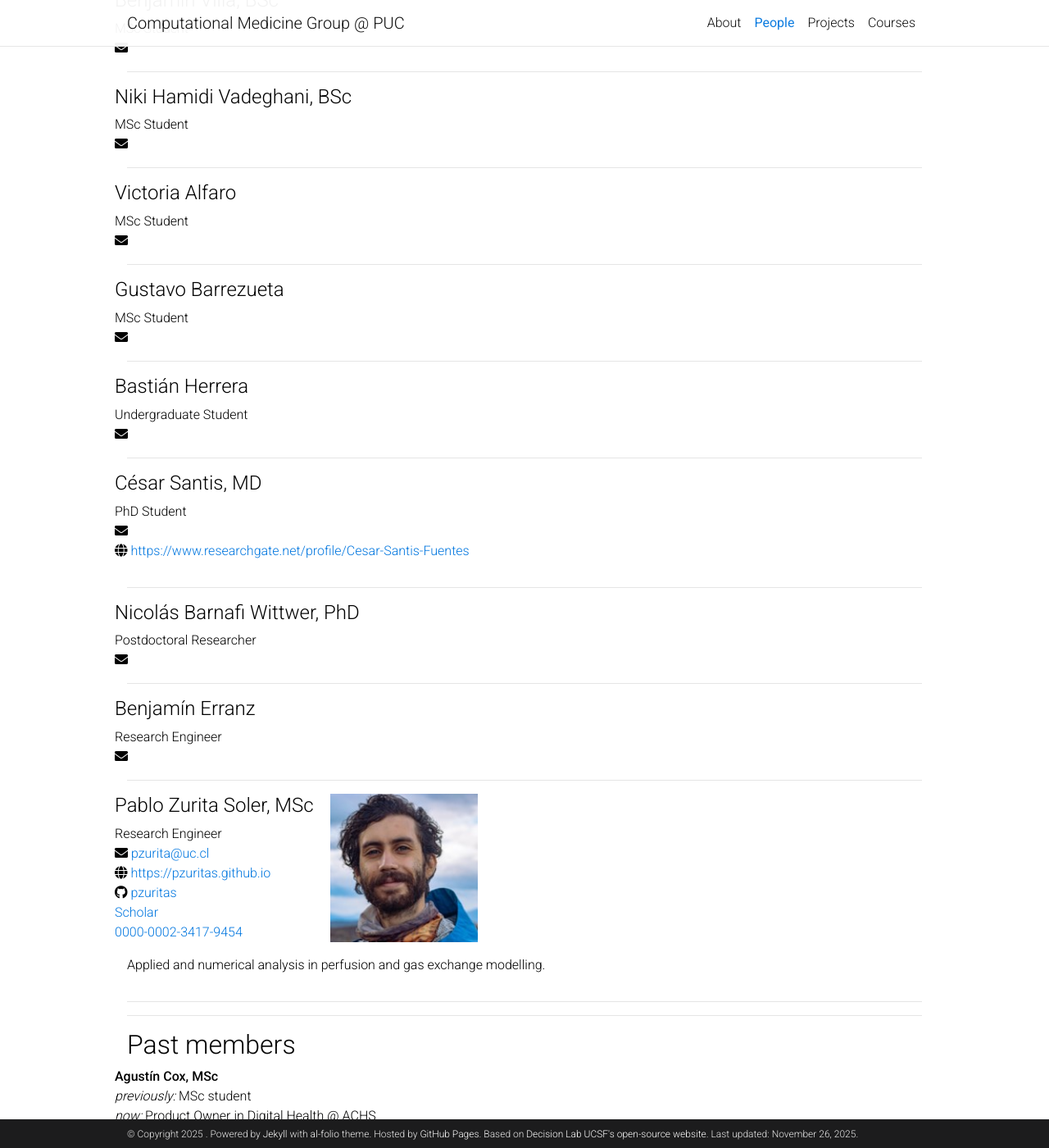
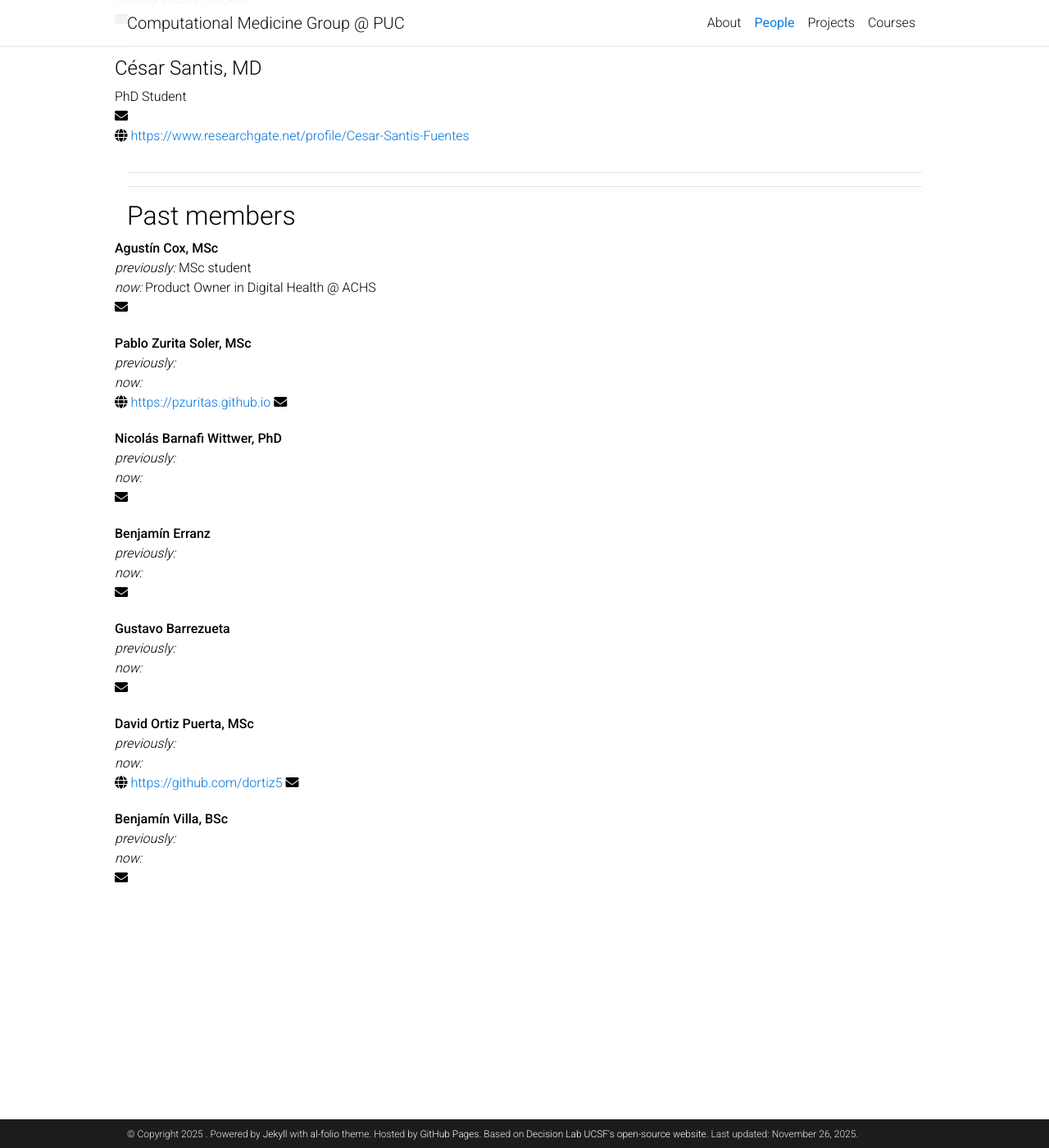
Before and after one commit to comp-medicine-uc/comp-medicine-uc.github.io, a Jekyll site: the page built from _pages/people.md, in a window 1280 px wide and 1400 px high, scrolled down 1464 px. Shown: the whole window at 82% size. Built offline with Jekyll 4.4.1, drawn with Linux system fonts in a browser that asks for light colours; comment, search, counter and statistics services are not loaded; a style sheet for code colours, icons or effects is not loaded; some of the changed text lies outside the part shown.

Commit message:
Update members.yml

```diff
--- a/_data/members.yml
+++ b/_data/members.yml
@@ -18,17 +18,6 @@
   github: perezfue
   scholar:
   orcid:
-  description: Image processing and IGA organ modeling.
-
-- name: David Ortiz Puerta
-  degrees: MSc
-  image: david_ortiz_puerta.jpg
-  position: PhD Student
-  email: dortiz5@uc.cl
-  website: https://github.com/dortiz5
-  github: dortiz5
-  scholar: ifyKmJIAAAAJ
-  orcid: 0000-0001-6285-3066
   description: Image processing and IGA organ modeling.
 
 - name: Nibaldo Avilés Rojas
@@ -53,17 +42,6 @@
   orcid:
   description: Multi-fidelity machine learning for surrogate modeling.
 
-- name: Benjamín Villa
-  degrees: BSc
-  image:
-  position: MSc Student
-  email:
-  website:
-  github:
-  scholar:
-  orcid:
-  description:
-
 - name: Niki Hamidi Vadeghani
   degrees: BSc
   image:
@@ -76,17 +54,6 @@
   description:
 
 - name: Victoria Alfaro
-  degrees:
-  image:
-  position: MSc Student
-  email:
-  website:
-  github:
-  scholar:
-  orcid:
-  description:
-
-- name: Gustavo Barrezueta
   degrees:
   image:
   position: MSc Student
@@ -118,36 +85,3 @@
   scholar:
   orcid:
   description:
-
-- name: Nicolás Barnafi Wittwer
-  degrees: PhD
-  image:
-  position: Postdoctoral Researcher
-  email:
-  website:
-  github:
-  scholar:
-  orcid:
-  description:
-
-- name: Benjamín Erranz
-  degrees:
-  image:
-  position: Research Engineer
-  email:
-  website:
-  github:
-  scholar:
-  orcid:
-  description:
-
-- name: Pablo Zurita Soler
-  degrees: MSc
-  image: pablo_zurita_soler.jpg
-  position: Research Engineer
-  email: pzurita@uc.cl
-  website: https://pzuritas.github.io
-  github: pzuritas
-  scholar: 16EmcJUAAAAJ
-  orcid: 0000-0002-3417-9454
-  description: Applied and numerical analysis in perfusion and gas exchange modelling.
```
